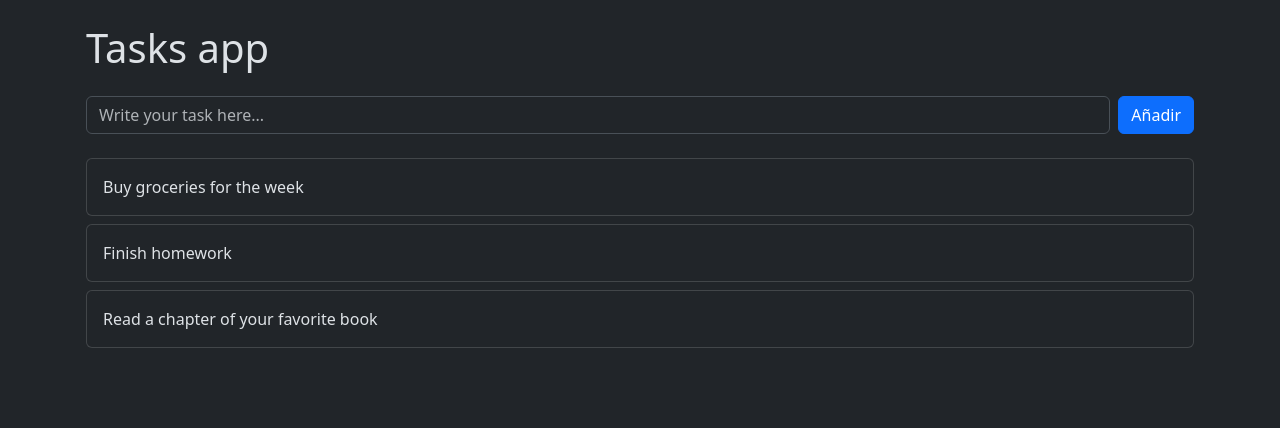
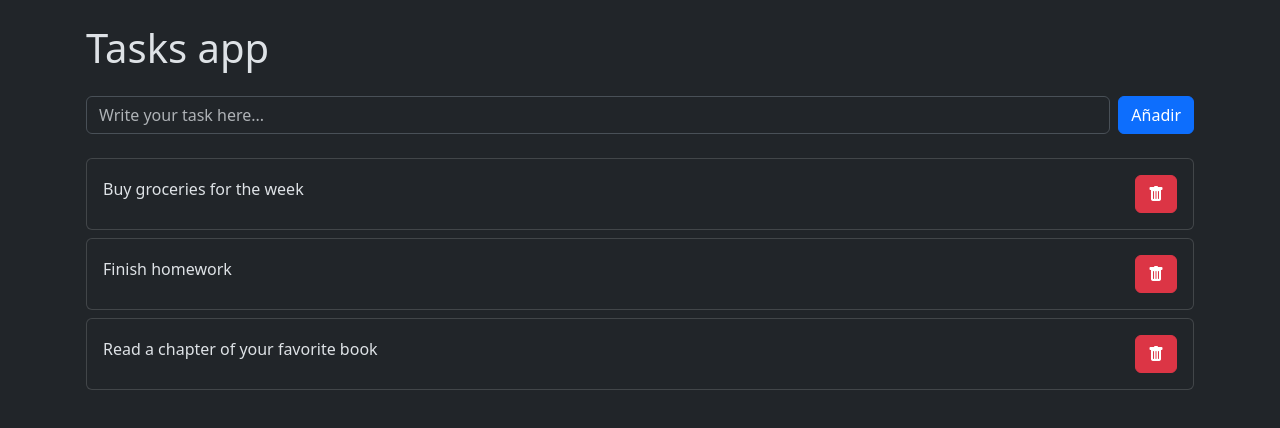
Before and after one commit to ushu3323/tasks-app, a React (Vite) app: page / in a window 1280 px wide. Shown: the top 428 px of the page. Built offline with nearby package versions, Linux system fonts and the light colour scheme.

Commit message:
Delete task

```diff
--- a/package.json
+++ b/package.json
@@ -12,6 +12,7 @@
   "dependencies": {
     "@popperjs/core": "^2.11.8",
     "bootstrap": "^5.3.2",
+    "bootstrap-icons": "^1.11.1",
     "react": "^18.2.0",
     "react-dom": "^18.2.0"
   },
--- a/src/App.tsx
+++ b/src/App.tsx
@@ -30,6 +30,10 @@ function App() {
     setTasks(old => [newTask, ...old]);
   }
 
+  function deleteTask(id: Task['id']) {
+    setTasks(old => old.filter(task => task.id !== id));
+  }
+
   function handleSubmit(e: FormEvent<HTMLFormElement>) {
     e.preventDefault();
     createTask(taskContent);
@@ -56,7 +60,7 @@ function App() {
             Añadir
           </button>
         </form>
-        <TasksList tasks={tasks} />
+        <TasksList tasks={tasks} onDelete={deleteTask} />
       </div>
     </>
   );
--- a/src/components/TasksList.tsx
+++ b/src/components/TasksList.tsx
@@ -1,11 +1,25 @@
 import { Task } from '../types/task.type';
 
-export default function TasksList({ tasks }: { tasks: Task[] }) {
+interface Props {
+  tasks: Task[];
+  onDelete?: (id: Task['id']) => void;
+}
+
+export default function TasksList({ tasks, onDelete }: Props) {
   return (
     <div className="vstack gap-2">
       {tasks.map(task => (
         <div key={task.id} className="card">
-          <div className="card-body">{task.content}</div>
+          <div className="card-body d-flex">
+            <p className="m-0 me-2 flex-fill d-inline">
+              <span className="align-middle">{task.content}</span>
+            </p>
+            <button
+              className="btn btn-danger align-self-start"
+              onClick={() => onDelete && onDelete(task.id)}>
+              <i className="bi bi-trash-fill"></i>
+            </button>
+          </div>
         </div>
       ))}
     </div>
--- a/src/main.tsx
+++ b/src/main.tsx
@@ -3,6 +3,7 @@ import ReactDOM from 'react-dom/client';
 import App from './App.tsx';
 
 import 'bootstrap/dist/css/bootstrap.min.css';
+import 'bootstrap-icons/font/bootstrap-icons.min.css';
 
 ReactDOM.createRoot(document.getElementById('root')!).render(
   <React.StrictMode>
```
Also changed, not shown: 1 other file (tests, documents, lock files or other folders).
